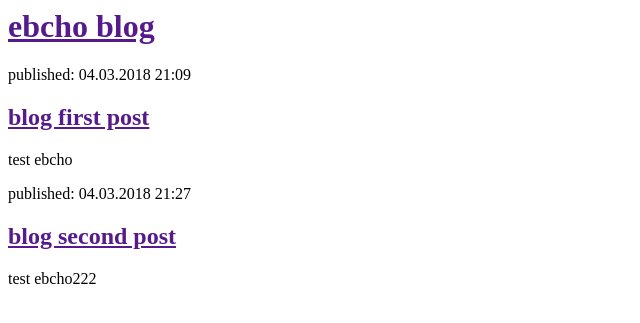
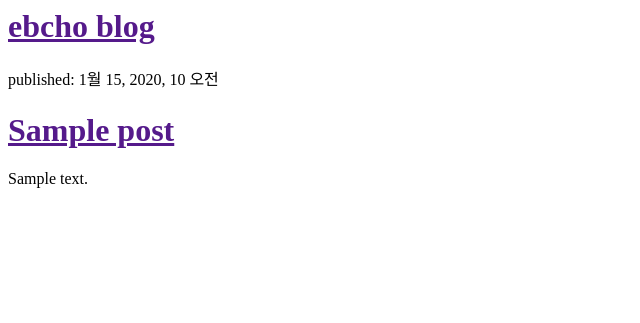
Before and after one commit to ebcho777/my-first-blog, a Django app: template blog/templates/blog/post_list.html in a window 1280 px wide. Shown: the top 323 px of the page, without its empty margins (0-640 px from the left). Run offline with Django 3.2, Linux system fonts and the light colour scheme; the template is opened without the code that fills it: most values are stand-ins (such as "Sample title", 1, 10 or a date in 2020); parts of the project's set-up code (start-up, migrations or seed data) failed here and were passed over.

Commit message:
'template_dynamic'

```diff
--- a/blog/templates/blog/post_list.html
+++ b/blog/templates/blog/post_list.html
@@ -7,15 +7,12 @@
 			<h1><a href="">ebcho blog</a></h1>
 		</div>
 
-		<div>
-			<p>published: 04.03.2018 21:09</p>
-			<h2><a href="">blog first post</a></h2>
-			<p>test ebcho</p>
-		</div>
-		<div>
-			<p>published: 04.03.2018 21:27</p>
-			<h2><a href="">blog second post</a></h2>
-			<p>test ebcho222 </p>
-		</div>
+		{% for post in posts %}
+			<div>
+				<p>published: {{ post.published_date }}</p>
+				<h1><a href="">{{ post.title }}</a></h1>
+				<p> {{ post.text|linebreaksbr }} </p>
+			</div>
+		{% endfor %}
 	</body>
 </html>
--- a/blog/views.py
+++ b/blog/views.py
@@ -1,6 +1,8 @@
 from django.shortcuts import render
-
+from .models import Post
+from django.utils import timezone
 # Create your views here.
 
 def post_list(request):
-	return  render(request, 'blog/post_list.html', {})
+	posts = Post.objects.filter(published_date__lte=timezone.now()).order_by('published_date')
+	return  render(request, 'blog/post_list.html', {'posts':posts})
```
